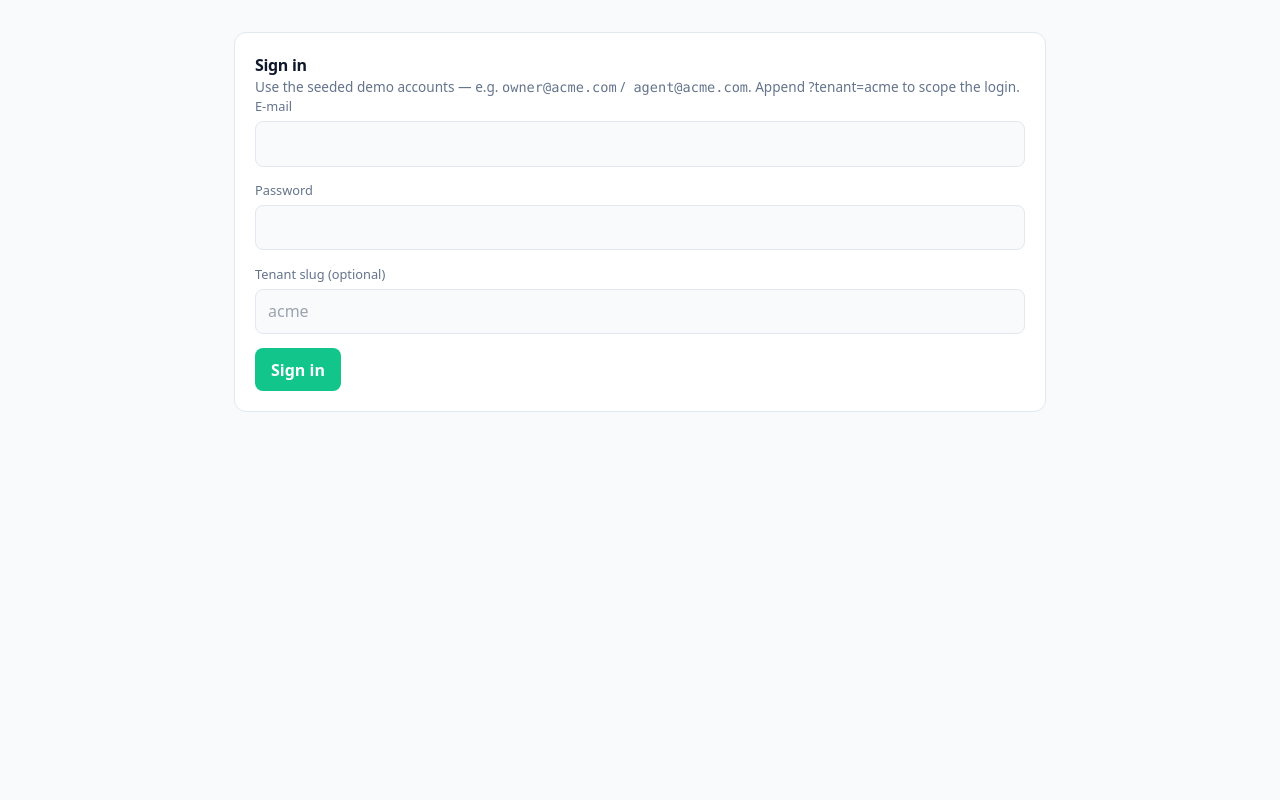
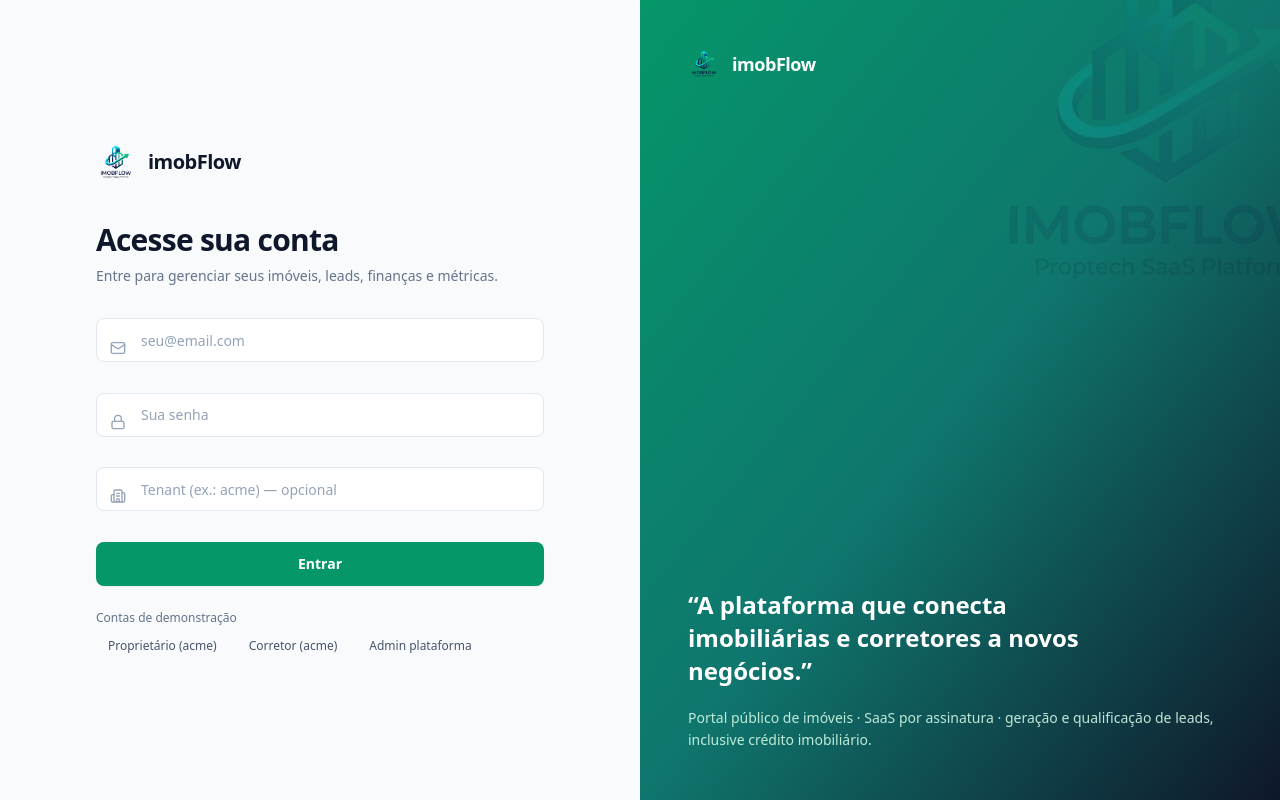
Before and after one commit to bonamigod86/ImobFlow, a Next.js app: page /login in a window 1280 px wide. Built offline with nearby package versions, Linux system fonts and the light colour scheme.

Commit message:
feat(login): modern split B2B layout - clean form with icons + full-width CTA, gradient brand panel, demo quick-access badges

```diff
--- a/src/app/login/page.tsx
+++ b/src/app/login/page.tsx
@@ -1,19 +1,67 @@
 import { Suspense } from "react";
 import LoginForm from "@/components/LoginForm";
 
+export const metadata = { title: "Entrar | imobFlow" };
+
+/**
+ * Split B2B login: clean form (logo, "Acesse sua conta", inputs com ícones,
+ * botão full-width + atalhos de demonstração) à esquerda; painel visual com
+ * gradiente emerald/slate e frase de valor à direita (oculto em mobile).
+ */
 export default function LoginPage() {
   return (
-    <main>
-      <div className="card">
-        <h1>Sign in</h1>
-        <p className="muted">
-          Use the seeded demo accounts — e.g. <code>owner@acme.com</code> /
-          <code> agent@acme.com</code>. Append ?tenant=acme to scope the login.
-        </p>
-        <Suspense fallback={null}>
-          <LoginForm />
-        </Suspense>
+    <div className="grid min-h-screen bg-slate-50 text-slate-900 lg:grid-cols-2">
+      {/* Lado esquerdo — formulário */}
+      <div className="flex flex-col justify-center px-6 py-12 sm:px-12 lg:px-16">
+        <div className="mx-auto w-full max-w-md">
+          <div className="mb-10 flex items-center gap-3">
+            {/* eslint-disable-next-line @next/next/no-img-element */}
+            <img src="/images/imobFlow_logo.png" alt="imobFlow" className="h-10 w-10 object-contain" />
+            <span className="text-xl font-bold tracking-tight text-slate-900">imobFlow</span>
+          </div>
+
+          <h1 className="text-3xl font-bold tracking-tight text-slate-900">Acesse sua conta</h1>
+          <p className="mt-2 text-sm text-slate-500">
+            Entre para gerenciar seus imóveis, leads, finanças e métricas.
+          </p>
+
+          <div className="mt-8">
+            <Suspense fallback={null}>
+              <LoginForm />
+            </Suspense>
+          </div>
+        </div>
       </div>
-    </main>
+
+      {/* Lado direito — painel visual */}
+      <div className="relative hidden overflow-hidden bg-gradient-to-br from-emerald-600 via-teal-700 to-slate-900 text-white lg:block">
+        {/* Estampa sutil da marca */}
+        {/* eslint-disable-next-line @next/next/no-img-element */}
+        <img
+          src="/images/imobFlow_logo.png"
+          alt=""
+          aria-hidden="true"
+          className="pointer-events-none absolute -right-24 -top-24 h-[26rem] w-[26rem] object-contain opacity-[0.12]"
+        />
+
+        <div className="relative z-10 flex h-full flex-col justify-between p-12">
+          <div className="flex items-center gap-3">
+            {/* eslint-disable-next-line @next/next/no-img-element */}
+            <img src="/images/imobFlow_logo.png" alt="" aria-hidden="true" className="h-8 w-8 object-contain" />
+            <span className="text-lg font-bold tracking-tight">imobFlow</span>
+          </div>
+
+          <div>
+            <p className="max-w-md text-2xl font-semibold leading-snug">
+              “A plataforma que conecta imobiliárias e corretores a novos negócios.”
+            </p>
+            <p className="mt-5 text-sm leading-relaxed text-emerald-100/90">
+              Portal público de imóveis · SaaS por assinatura · geração e
+              qualificação de leads, inclusive crédito imobiliário.
+            </p>
+          </div>
+        </div>
+      </div>
+    </div>
   );
 }
--- a/src/components/LoginForm.tsx
+++ b/src/components/LoginForm.tsx
@@ -2,6 +2,15 @@
 
 import { useState } from "react";
 import { useRouter, useSearchParams } from "next/navigation";
+import { Building2, Loader2, Lock, Mail } from "lucide-react";
+
+const DEMO_PASSWORD = "ChangeMe-123!";
+
+const DEMO_ACCOUNTS = [
+  { label: "Proprietário (acme)", email: "owner@acme.com", tenantSlug: "acme" },
+  { label: "Corretor (acme)", email: "agent@acme.com", tenantSlug: "acme" },
+  { label: "Admin plataforma", email: "admin@saas.local", tenantSlug: "" },
+];
 
 export default function LoginForm() {
   const router = useRouter();
@@ -22,58 +31,97 @@ export default function LoginForm() {
       const res = await fetch("/api/auth/login", {
         method: "POST",
         headers: { "content-type": "application/json" },
-        body: JSON.stringify({
-          email,
-          password,
-          tenantSlug: tenantSlug || undefined,
-        }),
+        body: JSON.stringify({ email, password, tenantSlug: tenantSlug || undefined }),
       });
       const data = (await res.json()) as { error?: string; message?: string; user?: { role?: string } };
       if (!res.ok) {
-        setError(data.message ?? data.error ?? "Login failed.");
+        setError(data.message ?? data.error ?? "Falha no login.");
         return;
       }
-      // MASTER (plataforma) vai para o painel admin; demais usuários, para o
-      // dashboard do assinante.
       const isMaster = data.user?.role === "MASTER";
       router.push(isMaster ? "/admin/dashboard" : "/dashboard");
       router.refresh();
     } catch {
-      setError("Network error — try again.");
+      setError("Erro de rede — tente novamente.");
     } finally {
       setSubmitting(false);
     }
   }
 
+  function fillDemo(account: { email: string; tenantSlug: string }) {
+    setEmail(account.email);
+    setPassword(DEMO_PASSWORD);
+    setTenantSlug(account.tenantSlug);
+    setError(null);
+  }
+
+  const inputClass =
+    "h-11 w-full rounded-lg border border-slate-200 bg-white pl-11 pr-3 text-sm text-slate-900 outline-none placeholder:text-slate-400 transition-colors focus:border-emerald-500 focus:ring-2 focus:ring-emerald-100";
+
   return (
-    <form onSubmit={onSubmit}>
-      <label>E-mail</label>
+    <form onSubmit={onSubmit} className="space-y-4" noValidate>
+      <div className="relative">
+        <Mail className="pointer-events-none absolute left-3.5 top-1/2 h-4 w-4 -translate-y-1/2 text-slate-400" />
         <input
           type="email"
           value={email}
           onChange={(e) => setEmail(e.target.value)}
+          placeholder="seu@email.com"
+          autoComplete="username"
           required
-        autoComplete="username"
+          className={inputClass}
         />
-      <label>Password</label>
+      </div>
+
+      <div className="relative">
+        <Lock className="pointer-events-none absolute left-3.5 top-1/2 h-4 w-4 -translate-y-1/2 text-slate-400" />
         <input
           type="password"
           value={password}
           onChange={(e) => setPassword(e.target.value)}
+          placeholder="Sua senha"
+          autoComplete="current-password"
           required
-        autoComplete="current-password"
+          className={inputClass}
         />
-      <label>Tenant slug (optional)</label>
+      </div>
+
+      <div className="relative">
+        <Building2 className="pointer-events-none absolute left-3.5 top-1/2 h-4 w-4 -translate-y-1/2 text-slate-400" />
         <input
           type="text"
           value={tenantSlug}
           onChange={(e) => setTenantSlug(e.target.value)}
-        placeholder="acme"
+          placeholder="Tenant (ex.: acme) — opcional"
+          className={inputClass}
         />
-      {error ? <p className="error">{error}</p> : null}
-      <button type="submit" disabled={submitting}>
-        {submitting ? "Signing in…" : "Sign in"}
+      </div>
+
+      {error && <p className="text-sm text-red-600">{error}</p>}
+
+      <button
+        type="submit"
+        disabled={submitting}
+        className="flex h-11 w-full items-center justify-center rounded-lg bg-emerald-600 text-sm font-semibold text-white shadow-sm transition-colors hover:bg-emerald-700 disabled:opacity-60"
+      >
+        {submitting ? <Loader2 className="h-4 w-4 animate-spin" /> : "Entrar"}
       </button>
+
+      <div className="pt-2">
+        <p className="mb-2 text-xs font-medium text-slate-500">Contas de demonstração</p>
+        <div className="flex flex-wrap gap-2">
+          {DEMO_ACCOUNTS.map((a) => (
+            <button
+              key={a.email}
+              type="button"
+              onClick={() => fillDemo(a)}
+              className="rounded-full border border-slate-200 bg-slate-50 px-3 py-1 text-xs font-medium text-slate-600 transition-colors hover:border-emerald-300 hover:bg-emerald-50 hover:text-emerald-700"
+            >
+              {a.label}
+            </button>
+          ))}
+        </div>
+      </div>
     </form>
   );
 }
```
Lines whose indentation alone changed are shown as unchanged.
